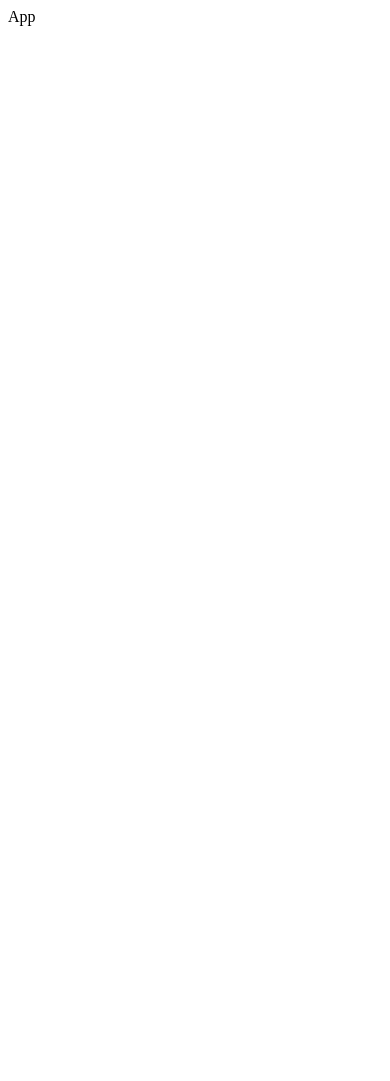
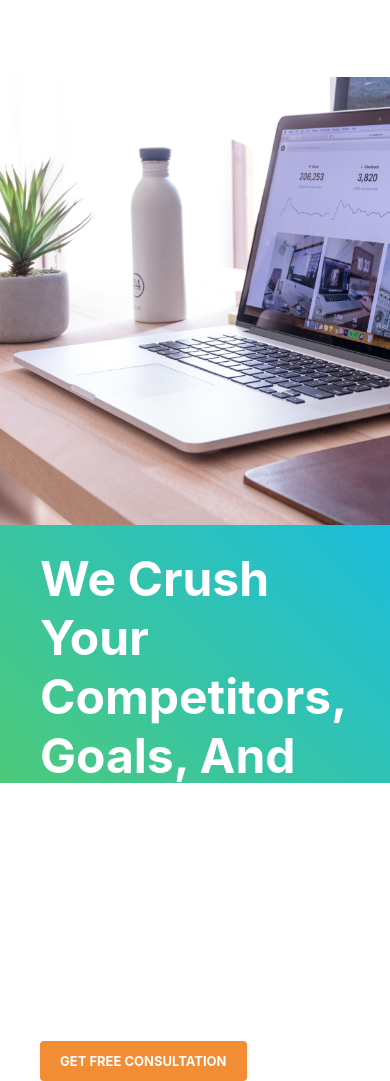
Before and after one commit to ravishkafdo/at_digital, a React (Vite) app: page / in a window 390 px wide. Before the commit the page ends 844 px from the top, so only its background shows below. Built offline with nearby package versions, Linux system fonts and the light colour scheme.

Commit message:
homePage hero layout

```diff
--- a/package.json
+++ b/package.json
@@ -11,7 +11,8 @@
   },
   "dependencies": {
     "react": "^19.0.0",
-    "react-dom": "^19.0.0"
+    "react-dom": "^19.0.0",
+    "react-router-dom": "^7.3.0"
   },
   "devDependencies": {
     "@eslint/js": "^9.21.0",
--- a/src/App.css
+++ b/src/App.css
@@ -0,0 +1,3 @@
+*{
+    margin: 0;
+}
--- a/src/App.jsx
+++ b/src/App.jsx
@@ -1,8 +1,12 @@
 import React from 'react'
+import HomePage from './pages/homePage'
+import './App.css'
 
 const App = () => {
   return (
-    <div>App</div>
+    <>
+    <HomePage/>
+    </>
   )
 }
 
--- /dev/null
+++ b/src/pages/HomePage.jsx
@@ -0,0 +1,21 @@
+import React from 'react'
+import mainImage from '../assets/mainImage.png'
+import './pageStyling/HomePage.css'
+<style>@import url('https://fonts.googleapis.com/css2?family=Inter:ital,opsz,wght@0,14..32,100..900;1,14..32,100..900&display=swap');</style>
+
+
+const HomePage = () => {
+  return (
+  <>
+    <div className="SectionOne">
+     <div className="mainText">
+      <h1>We Crush Your Competitors, Goals, And Sales Records - Without The B.S.</h1>
+      <button className='mainButton'> GET FREE CONSULTATION</button>
+     </div>
+
+    </div>
+  </>
+  )
+}
+
+export default HomePage
--- /dev/null
+++ b/src/pages/pageStyling/HomePage.css
@@ -0,0 +1,106 @@
+* {
+    margin: 0;
+    padding: 0;
+    box-sizing: border-box;
+    max-width: 100vw;
+    font-family: "Inter", sans-serif;
+}
+
+.SectionOne {
+    width: 1440px;
+    height: 700px;
+    background-image: url(../../assets/mainImage.png);
+    background-size: cover;
+    background-position: center;
+    background-repeat: no-repeat;
+    display: flex;
+}
+
+.mainText {
+    background: linear-gradient(45deg, #4dca79, #1cbddd);
+    padding: 24px 40px 32px 40px;
+    gap:20px;
+    border-radius: 8px;
+    max-width: 630px;
+    height: 354px;
+    margin-top: 325px;
+    margin-left: 80px;
+}
+
+.mainText h1 {
+    color: white;
+    font-size: 48px;
+    font-weight: 700;
+    letter-spacing: -2%;
+}
+
+.mainButton {
+    background-color: #f28d35;
+    padding: 12px 20px;
+    border-radius: 4px;
+    font-size: 13px;
+    font-weight: 700;
+    color: white;
+    border: none;
+    cursor: pointer;
+    margin-top: 20px;
+}
+
+.mainButton:hover {
+    background-color: #90b6e1;
+    border: 0.5px solid #f28d35;
+}
+@media screen and (max-width: 768px) {
+
+    .SectionOne{
+        width: 768px;
+        height: 448px;
+        margin-top: 77px;
+
+    }
+   .mainText{
+    background: linear-gradient(45deg, #4dca79, #1cbddd);
+    padding: 24px 40px 32px 40px;
+    gap:20px;
+    border-radius: 0px;
+    min-width: 100vw;
+    height: auto;
+    min-height: 258px;
+    margin-top: 448px;
+    margin-left: 0;
+
+   }
+   .mainText h1 {
+    color: white;
+    font-size: 48px;
+    font-weight: 700;
+    letter-spacing: -2%;
+}
+}
+@media screen and (max-width: 375px) {
+
+    .SectionOne{
+        width: 768px;
+        height: 448px;
+        margin-top: 77px;
+
+    }
+   .mainText{
+    background: linear-gradient(45deg, #4dca79, #1cbddd);
+    padding: 24px 40px 32px 40px;
+    gap:20px;
+    border-radius: 0px;
+    min-width: 100vw;
+    height: auto;
+    min-height: 258px;
+    margin-top: 448px;
+    margin-left: 0;
+
+   }
+   .mainText h1 {
+    color: white;
+    font-size: 48px;
+    font-weight: 700;
+    letter-spacing: -2%;
+}
+}
```
Also changed, not shown: src/assets/mainImage.png (added), 1 other file (tests, documents, lock files or other folders).
